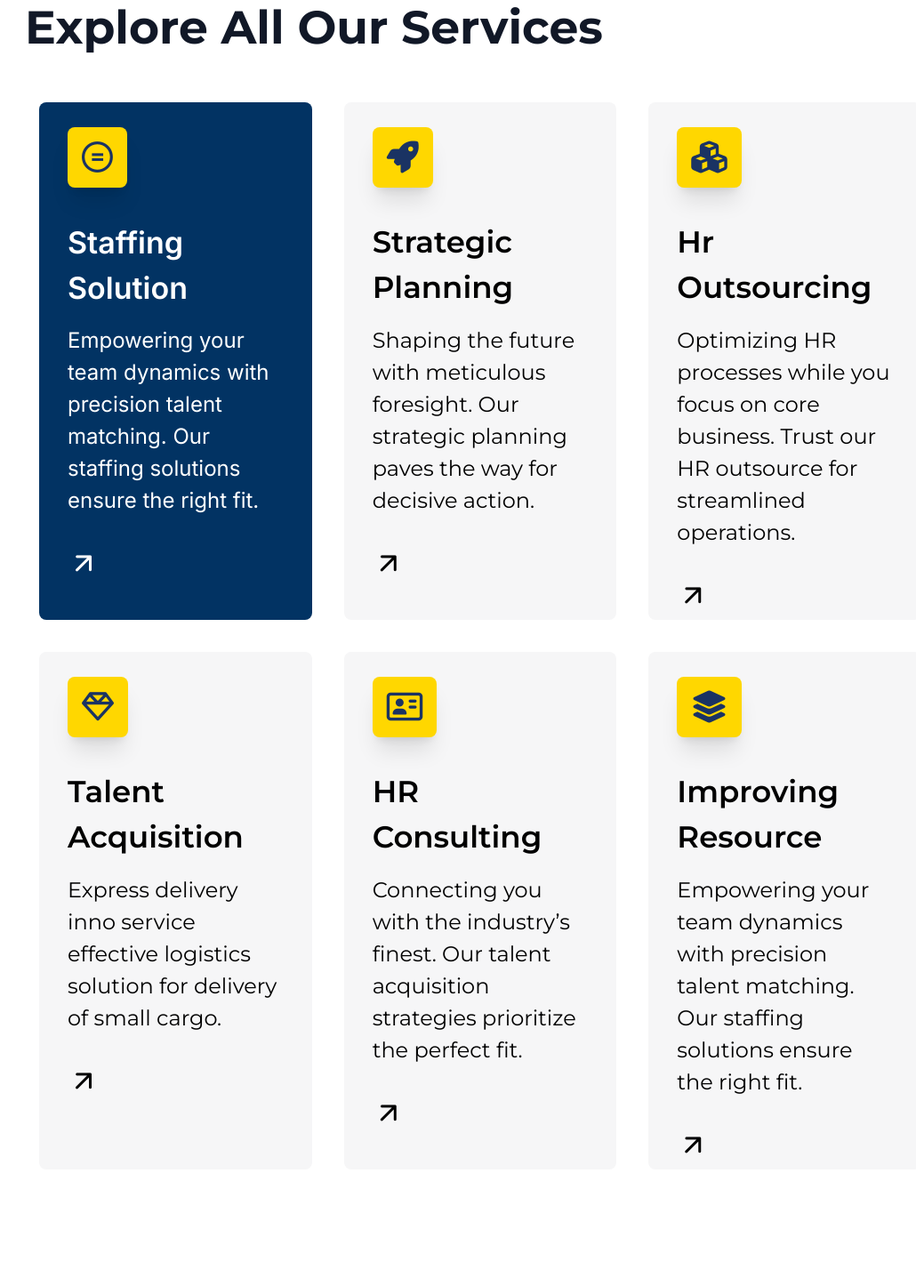
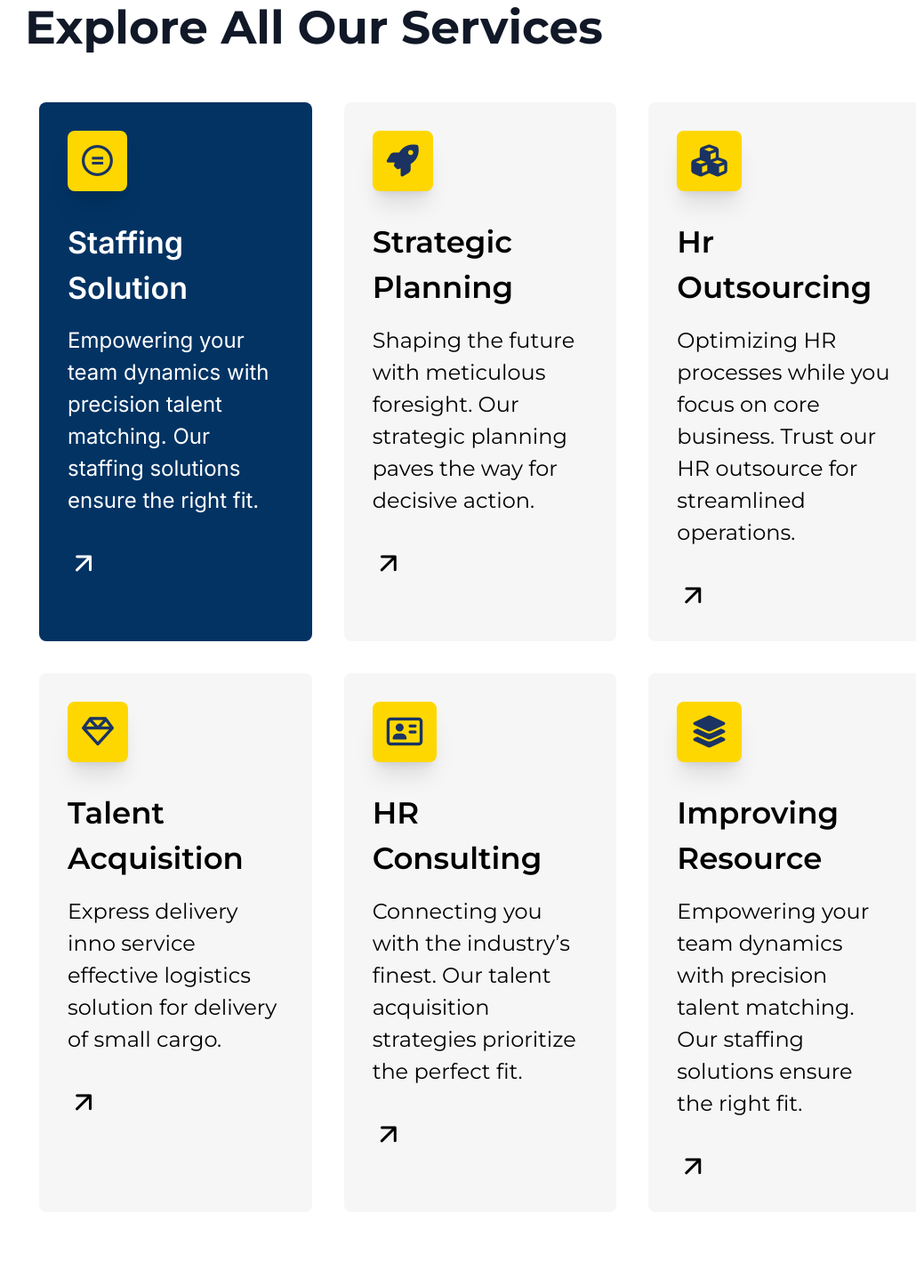
Before and after one commit to ayush969696/Demo-Website, a React (Vite) app: page / in a window 1280 px wide. Shown: the part 2244-3690 px from the top of the page at 89% size, without its empty margins (100-1130 px from the left). Built offline with nearby package versions, Linux system fonts and the light colour scheme.

Commit message:
adding new

```diff
--- a/src/components/Services.jsx
+++ b/src/components/Services.jsx
@@ -15,8 +15,8 @@ function Services() {
       </h3>
 
       <div className="grid grid-cols-1 md:grid-cols-2 lg:grid-cols-3 gap-9 p-4 my-6 ">
-        <div className="px-8 py-2 rounded-lg text-start  bg-[#023363] hover:translate-y-[-10px] cursor-pointer transition-transform duration-300 ease-in-out font-Inter">
-          <i class="fa-brands fa-creative-commons-nd text-4xl bg-[#ffd700] p-4 my-5 rounded-lg shadow-xl text-[#1a3363]"></i>
+        <div className="px-8 py-8 rounded-lg text-start  bg-[#023363] hover:translate-y-[-10px] cursor-pointer transition-transform duration-300 ease-in-out font-Inter">
+          <i class="fa-brands fa-creative-commons-nd text-4xl bg-[#ffd700] p-4 mb-4 rounded-lg shadow-xl text-[#1a3363]"></i>
           <h3 className="text-[26px] md:text-[34px] font-semibold my-2 md:my-4 text-white">
             Staffing Solution
           </h3>
@@ -24,11 +24,11 @@ function Services() {
             Empowering your team dynamics with precision talent matching. Our
             staffing solutions ensure the right fit.
           </p>
-          <i class="uil uil-arrow-up-right text-4xl text-white"></i>
+          <i class="uil uil-arrow-up-right text-4xl text-white "></i>
         </div>
 
-        <div className="px-8 py-2 rounded-lg text-start bg-[#f6f6f7] hover:bg-[#023363] text-black hover:text-white hover:translate-y-[-10px] cursor-pointer transition duration-300 ease-in-out font-Montserrat">
-          <i class="fa-solid fa-rocket text-4xl bg-[#ffd700] p-4 my-5 rounded-lg shadow-xl text-[#1a3363]"></i>
+        <div className="px-8 py-8 rounded-lg text-start bg-[#f6f6f7] hover:bg-[#023363] text-black hover:text-white hover:translate-y-[-10px] cursor-pointer transition duration-300 ease-in-out font-Montserrat">
+          <i class="fa-solid fa-rocket text-4xl bg-[#ffd700] p-4 mb-4 rounded-lg shadow-xl text-[#1a3363]"></i>
 
           <h3 className="text-[26px] md:text-[34px] font-semibold my-2 md:my-4 ">
             Strategic Planning
@@ -40,8 +40,8 @@ function Services() {
           <i class="uil uil-arrow-up-right text-4xl"></i>
         </div>
 
-        <div className="px-8 py-2 rounded-lg text-start bg-[#f6f6f7] text-black hover:bg-[#023363] hover:text-white hover:translate-y-[-10px] cursor-pointer transition duration-300 ease-in-out font-Montserrat">
-        <i class="fa-solid fa-cubes text-4xl bg-[#ffd700] p-4 my-5 rounded-lg shadow-xl text-[#1a3363]"></i>
+        <div className="px-8 py-8 rounded-lg text-start bg-[#f6f6f7] text-black hover:bg-[#023363] hover:text-white hover:translate-y-[-10px] cursor-pointer transition duration-300 ease-in-out font-Montserrat">
+        <i class="fa-solid fa-cubes text-4xl bg-[#ffd700] p-4 mb-4 rounded-lg shadow-xl text-[#1a3363]"></i>
           <h3 className="text-[26px] md:text-[34px] font-semibold my-2 md:my-4 ">
             Hr Outsourcing
           </h3>
@@ -51,8 +51,8 @@ function Services() {
           <i class="uil uil-arrow-up-right text-4xl  "></i>
         </div>
 
-        <div className="px-8 py-2 rounded-lg text-start bg-[#f6f6f7] text-black hover:bg-[#023363] hover:text-white hover:translate-y-[-10px] cursor-pointer transition duration-300 ease-in-out font-Montserrat">
-          <i class="fa-regular fa-gem text-4xl bg-[#ffd700] p-4 my-5 rounded-lg shadow-xl text-[#1a3363]"></i>
+        <div className="px-8 py-8 rounded-lg text-start bg-[#f6f6f7] text-black hover:bg-[#023363] hover:text-white hover:translate-y-[-10px] cursor-pointer transition duration-300 ease-in-out font-Montserrat">
+          <i class="fa-regular fa-gem text-4xl bg-[#ffd700] p-4 mb-4 rounded-lg shadow-xl text-[#1a3363]"></i>
           <h3 className="text-[26px] md:text-[34px] font-semibold my-2 md:my-4 ">
            Talent Acquisition
           </h3>
@@ -63,8 +63,8 @@ function Services() {
           <i class="uil uil-arrow-up-right text-4xl  "></i>
         </div>
 
-        <div className="px-8 py-2 rounded-lg text-start bg-[#f6f6f7] text-black hover:bg-[#023363] hover:text-white hover:translate-y-[-10px] cursor-pointer transition duration-300 ease-in-out font-Montserrat">
-          <i class="fa-regular fa-address-card text-4xl bg-[#ffd700] p-4 my-5 rounded-lg shadow-xl text-[#1a3363]"></i>
+        <div className="px-8 py-8 rounded-lg text-start bg-[#f6f6f7] text-black hover:bg-[#023363] hover:text-white hover:translate-y-[-10px] cursor-pointer transition duration-300 ease-in-out font-Montserrat">
+          <i class="fa-regular fa-address-card text-4xl bg-[#ffd700] p-4 mb-4 rounded-lg shadow-xl text-[#1a3363]"></i>
           <h3 className="text-[26px] md:text-[34px] font-semibold my-2 md:my-4 ">
           HR Consulting
           </h3>
@@ -75,8 +75,8 @@ function Services() {
           <i class="uil uil-arrow-up-right text-4xl  "></i>
         </div>
 
-        <div className="px-8 py-2 rounded-lg text-start bg-[#f6f6f7] text-black hover:bg-[#023363] hover:text-white hover:translate-y-[-10px] cursor-pointer transition duration-300 ease-in-out font-Montserrat">
-          <i class="fa-solid fa-layer-group text-4xl bg-[#ffd700] p-4 my-5 rounded-lg shadow-xl text-[#1a3363]"></i>
+        <div className="px-8 py-8 rounded-lg text-start bg-[#f6f6f7] text-black hover:bg-[#023363] hover:text-white hover:translate-y-[-10px] cursor-pointer transition duration-300 ease-in-out font-Montserrat">
+          <i class="fa-solid fa-layer-group text-4xl bg-[#ffd700] p-4 mb-4 rounded-lg shadow-xl text-[#1a3363]"></i>
           <h3 className="text-[26px] md:text-[34px] font-semibold my-2 md:my-4 ">
          Improving Resource
           </h3>
```
